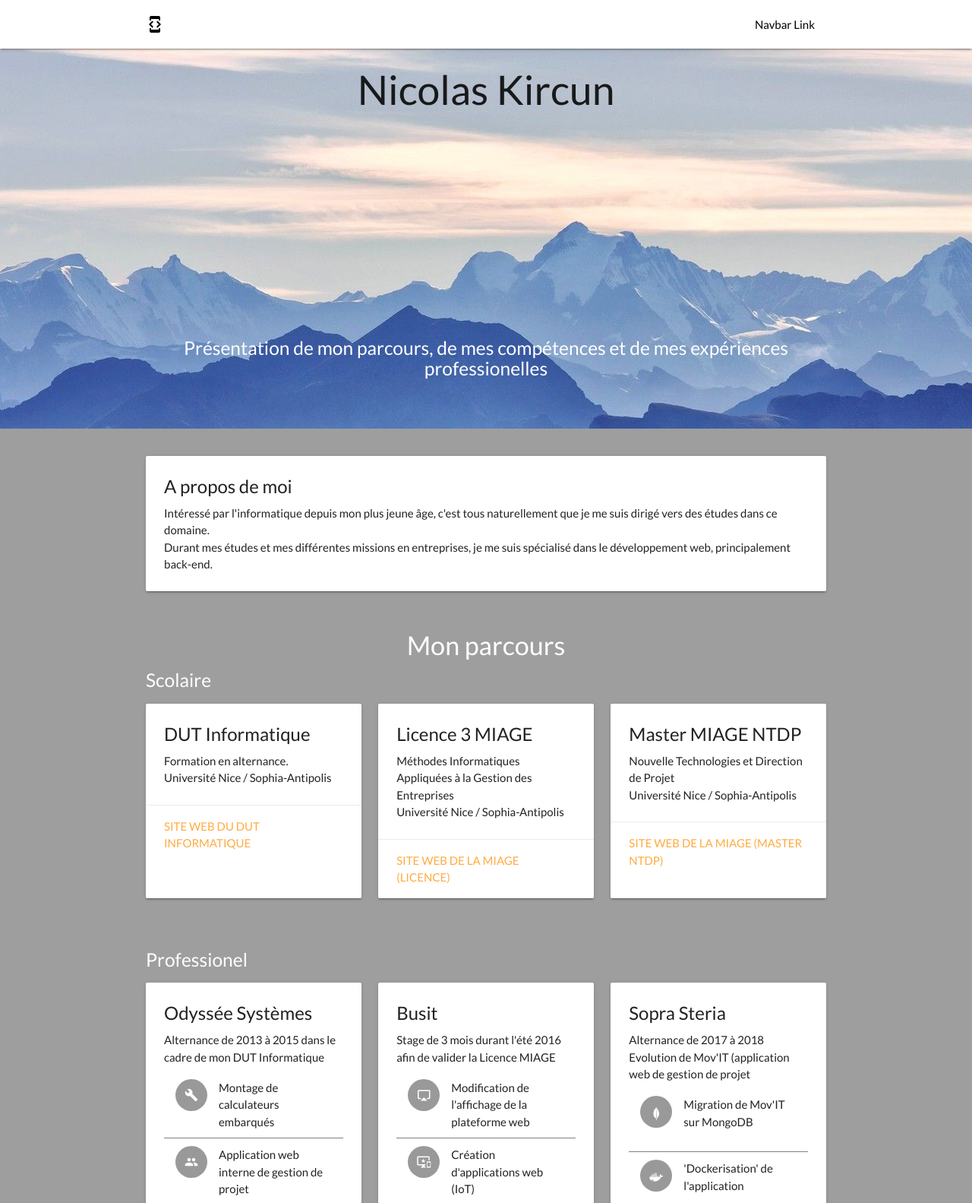
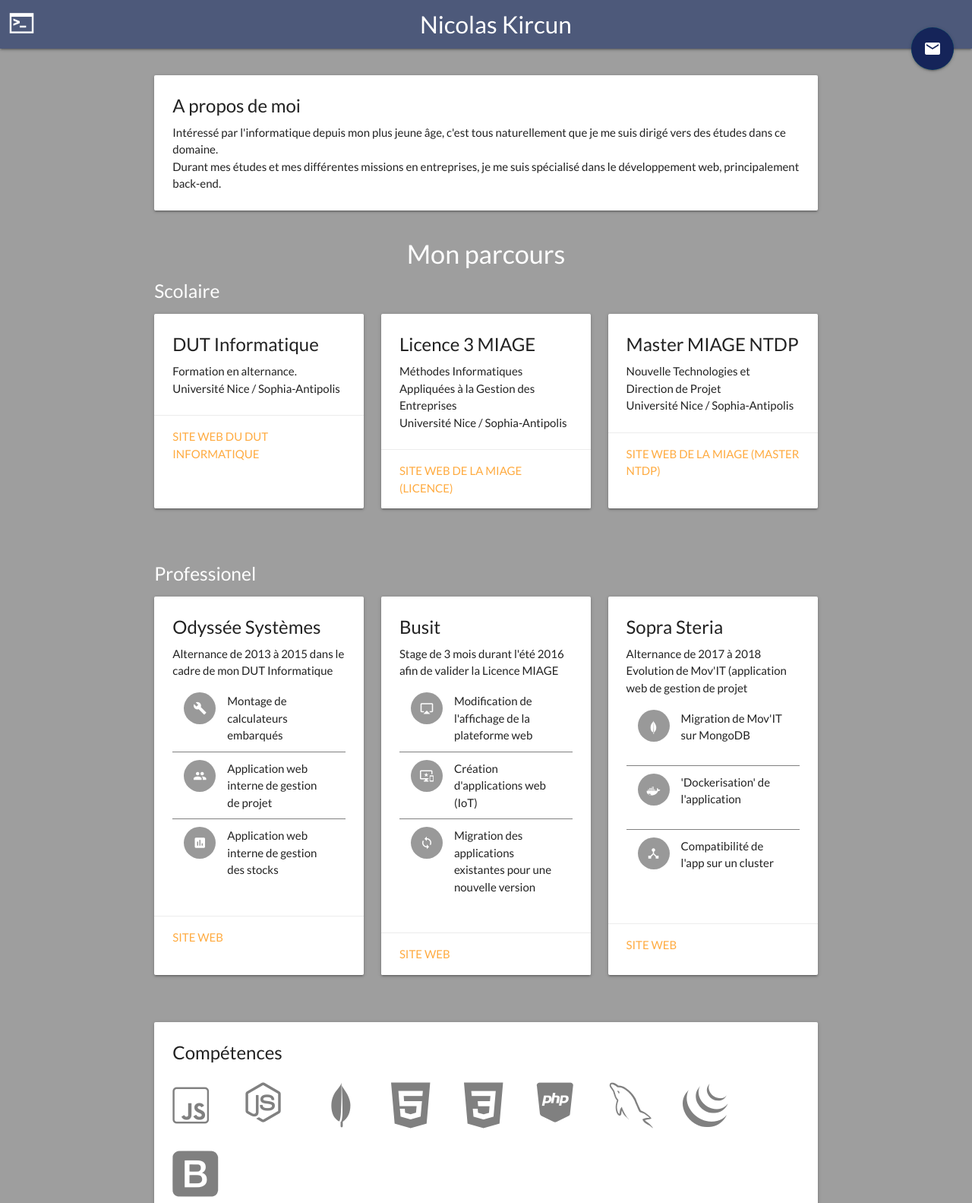
Before and after one commit to NicoMiage/Site_CV, a plain HTML site: page index.html in a window 1280 px wide. Shown: the top 1583 px of the page at 76% size. Drawn offline with nearby package versions, Linux system fonts and the light colour scheme.

Commit message:
Première version

```diff
--- a/css/style.css
+++ b/css/style.css
@@ -24,7 +24,8 @@ body {
 }
 
 .card-action {
-	height: 1% !important;
+	position: fixed;
+	bottom: 0;
 }
 
 #pres {
@@ -34,3 +35,31 @@ body {
 #logo-container {
 	cursor: context-menu;
 }
+
+.background {
+	overflow: hidden;
+	max-height: 200px;
+}
+
+.brand-logo {
+	margin-left: 1%;
+	cursor: context-menu;
+}
+
+nav {
+	background-color:  	#4d597a;
+}
+
+#contact {
+	background-color:#152459;
+}
+
+.icon-javascript, .icon-html5-alt, .icon-nodejs, .icon-css3-alt, .icon-mysql, .icon-jquery, .icon-php-alt, #mongo, .icon-bootstrap {
+	font-size: 4em;
+	color: gray;
+	margin-right: 4%;
+}
+
+.icon-javascript {
+	margin-bottom: 1%;
+}
--- a/index.html
+++ b/index.html
@@ -10,29 +10,16 @@
 		<link rel="stylesheet" href="css/font-mfizz.css">
 	</head>
 	<body>
-		<nav class="white" role="navigation">
-    		<div class="nav-wrapper container">
-				<a id="logo-container" href="#" class="brand-logo black-text"><i class="material-icons circle">developer_mode</i></a>
-
-  				<ul class="right hide-on-med-and-down">
-        			<li><a href="#" class="black-text">Navbar Link</a></li>
-      			</ul>
-      			<ul id="nav-mobile" class="side-nav">
-        			<li><a href="#">Navbar Link</a></li>
-      			</ul>
-      			<a href="#" data-activates="nav-mobile" class="button-collapse"><i class="material-icons">menu</i></a>
-    		</div>
-  		</nav>
-    	<div class="parallax-container">
-    		<div class="section no-pad-bot">
-    			<div class="container">
-					<h2 id="nom" class="header text-lighten-2 center">Nicolas Kircun</h2>
-					<div class="row center">
-						<h5 id="presentation" class="header col s12 white-text">Présentation de mon parcours, de mes compétences et de mes expériences professionelles</h5>
-					</div>
-    			</div>
-    		</div>
-      		<div class="parallax"><img src="images/pres.jpeg"></div>
+		<div class="navbar-fixed">
+			<nav>
+				<div class="nav-wrapper">
+					<a href="#!" class="brand-logo"><i class="icon-shell" style="font-size: 1em;"></i></a>
+					<a href="#" class="brand-logo center">Nicolas Kircun</a>
+					<a class="btn-floating btn-large halfway-fab waves-effect waves-light teal">
+						<i id="contact" class="material-icons">mail</i>
+					</a>
+				</div>
+			</nav>
 		</div>
 		<div class="container">
 			<div class="row">
@@ -45,8 +32,6 @@
 						</div>
 					</div>
 				</div>
-			</div>
-			<div class="row">
 				<div class="col s12">
 					<h4 class="center white-text">Mon parcours</h4>
 					<h5 class="white-text">Scolaire</h5>
@@ -90,6 +75,8 @@
 					</div>
 				</div>
 			</div>
+		</div>
+		<div class="container">
 			<div class="row">
 				<div class="col s12">
 					<h5 class="white-text">Professionel</h5>
@@ -105,6 +92,9 @@
 										<li class="collection-item avatar"><i class="material-icons circle">assessment</i>Application web interne de gestion des stocks</li>
 									</ul>
 								</div>
+								<div class="card-action">
+									<a href="http://www.odyssee-systemes.fr/">Site web</a>
+								</div>
 							</div>
 						</div>
 						<div class="col s4">
@@ -117,6 +107,9 @@
 										<li class="collection-item avatar"><i class="material-icons circle">important_devices</i>Création d'applications web (IoT)</li>
 										<li class="collection-item avatar"><i class="material-icons circle">loop</i>Migration des applications existantes pour une nouvelle version</li>
 									</ul>
+								</div>
+								<div class="card-action">
+									<a href="https://www.busit.com/fr/">Site web</a>
 								</div>
 							</div>
 						</div>
@@ -132,6 +125,9 @@
 										<li class="collection-item avatar"><i class="material-icons circle">device_hub</i>Compatibilité de l'app sur un cluster</li>
 									</ul>
 								</div>
+								<div class="card-action">
+									<a href="https://www.soprasteria.com/fr">Site web</a>
+								</div>
 							</div>
 						</div>
 					</div>
@@ -142,7 +138,15 @@
 					<div class="card">
 						<div class="card-content">
 							<span class="card-title">Compétences</span>
-							<!-- se démerder pour imiter objet Cards avec logo langages/techno -->
+							<i class="icon-javascript"></i>
+							<i class="icon-nodejs"></i>
+							<i id="mongo" class="icon-mongodb"></i>
+							<i class="icon-html5-alt"></i>
+							<i class="icon-css3-alt"></i>
+							<i class="icon-php-alt"></i>
+							<i class="icon-mysql"></i>
+							<i class="icon-jquery"></i>
+							<i class="icon-bootstrap"></i>
 						</div>
 					</div>
 				</div>
@@ -152,9 +156,4 @@
 	<script src="https://ajax.googleapis.com/ajax/libs/jquery/3.2.1/jquery.min.js"></script>
 	<script src="https://cdnjs.cloudflare.com/ajax/libs/materialize/0.98.2/js/materialize.min.js"></script>
 	<script src="js/script.js"></script>
-	<script>
-		$(document).ready(function(){
-      		$('.parallax').parallax();
-    	});
-	</script>
 </html>
```
Also changed, not shown: images/Image1.jpeg, images/js.jpg (added), images/scrot-preview.png (added), images/tux.png (added).
